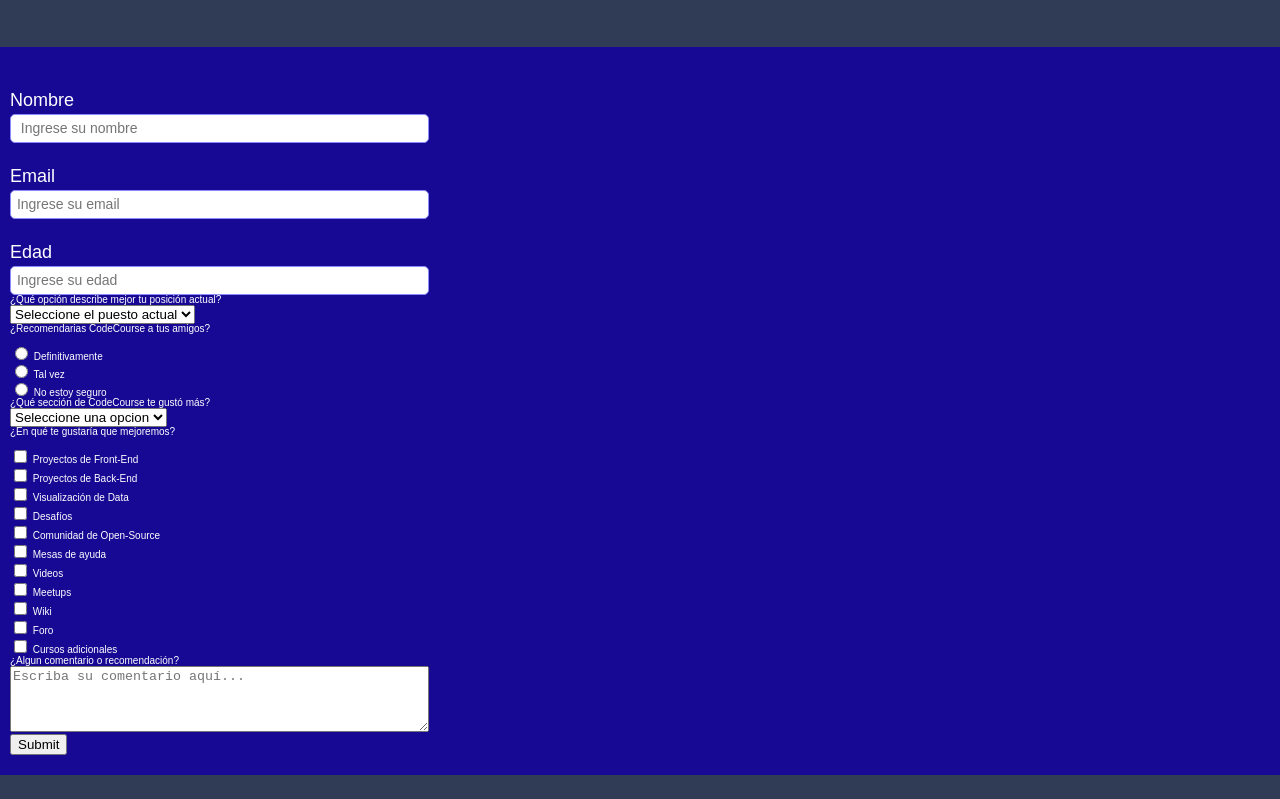
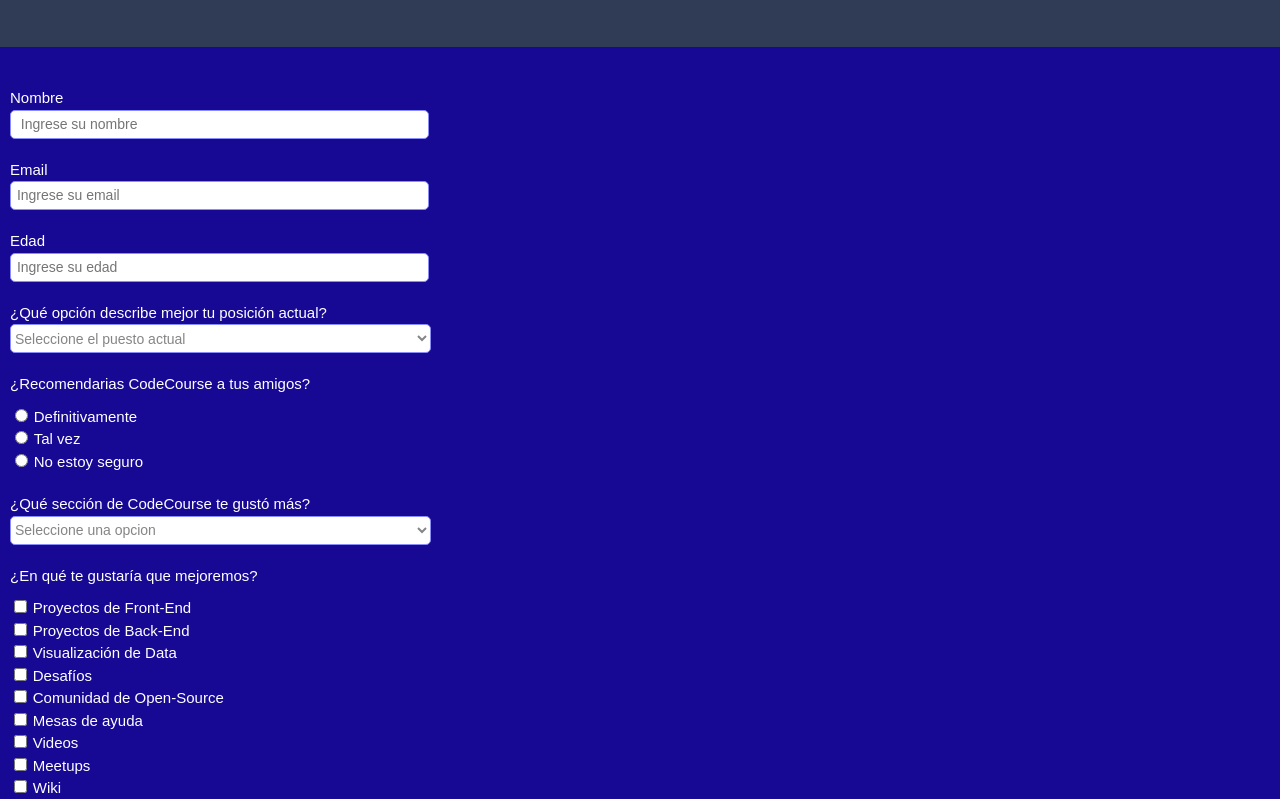
Before and after one commit to turavinin/survey-form, a plain HTML site: page index.html in a window 1280 px wide. Shown: the part 113-912 px from the top of the page. Before the commit the page ends 888 px from the top, so only its background shows below. Drawn offline with Linux system fonts and the light colour scheme.

Commit message:
Finish basic styles

```diff
--- a/index.html
+++ b/index.html
@@ -49,7 +49,7 @@
       <div class="drop1-div">
         <label for="dropdown" id="role-dropdown">¿Qué opción describe mejor tu posición actual?</label><br>
         <select id="dropdown" name="dropdown">
-        <option value="" disabled selected>Seleccione el puesto actual</option>
+          <option value="" disabled selected >   Seleccione el puesto actual</option>
           <option value="Estudiante">Estudiante</option>
           <option value="Profesional">Profesional</option>
           <option value="Prefiero no decirlo">Prefiero no decirlo</option>
@@ -59,7 +59,7 @@
 
       <!-- RADIO-BUTTONS -->
       <div class="radio-div">
-      <p id="radio-descripcion">¿Recomendarias CodeCourse a tus amigos?</P><br>
+      <p id="radio-description">¿Recomendarias CodeCourse a tus amigos?</P><br>
 
         <input type="radio" id="definitivamente" name="recomendacion" value="definitivamente">
         <label for="definitivamente">Definitivamente</label><br>
@@ -86,7 +86,7 @@
 
       <!-- CHECKBOXES -->
       <div class="check-div">
-      <p id="check-descripcion">¿En qué te gustaría que mejoremos?</p><br>
+      <p id="check-description">¿En qué te gustaría que mejoremos?</p><br>
 
         <input type="checkbox" id="mejora-1" name="mejora-1" value="Front-end">
         <label for="mejora-1">Proyectos de Front-End</label><br>
--- a/styles/styles.css
+++ b/styles/styles.css
@@ -56,7 +56,7 @@ textarea {
 }
 
 #name-label {
-  font-size: 1.8rem;
+  font-size: 1.5rem;
   line-height: 1.5;
 }
 
@@ -84,7 +84,7 @@ textarea {
 }
 
 #email-label {
-  font-size: 1.8rem;
+  font-size: 1.5rem;
   line-height: 1.5;
 }
 
@@ -104,7 +104,7 @@ textarea {
 }
 
 
-            /* EDAD INPUT */
+            /* AGE INPUT */
 
 .age-div {
   display: block;
@@ -113,7 +113,7 @@ textarea {
 }
 
 #number-label {
-  font-size: 1.8rem;
+  font-size: 1.5rem;
   line-height: 1.5;
 }
 
@@ -131,6 +131,191 @@ textarea {
 #number::placeholder {
   font-size: 1.4rem;
 }
+
+
+
+            /* ROLE INPUT */
+
+.drop1-div {
+  display: block;
+  margin-top: 20px;
+  width: 100%;
+}
+
+#role-dropdown {
+  font-size: 1.5rem;
+  line-height: 1.5;
+}
+
+#dropdown {
+  -webkit-border-radius: 20px;
+  -moz-border-radius: 20px;
+  border-radius: 5px;
+  border: 1px solid #8a8cfa;
+  line-height: 10px;
+  width: 100%;
+  max-width: 100%;
+  height: 29px;
+}
+
+select:valid {
+  font-size: 1.4rem;
+  background-color: #ffffff;
+  color: #4e4e4eb0
+}
+
+select > option[disabled] {
+  font-size: 1.3rem;
+}
+
+option {
+  font-size: 1.5rem;
+  color: #505050;
+}
+
+            /* RADIO INPUT */
+
+.radio-div {
+  display: block;
+  margin-top: 20px;
+  width: 100%;
+}
+
+#radio-description {
+  font-size: 1.5rem;
+  line-height: 1.5;
+}
+
+.radio-div > label {
+  font-size: 1.5rem;
+  line-height: 1.5;
+}
+
+
+            /* FEATURE DROP */
+
+.feature-div {
+  display: block;
+  margin-top: 20px;
+  width: 100%;
+}
+
+#feature-dropdown {
+  font-size: 1.5rem;
+  line-height: 1.5;
+}
+
+#dropdown-2 {
+  -webkit-border-radius: 20px;
+  -moz-border-radius: 20px;
+  border-radius: 5px;
+  border: 1px solid #8a8cfa;
+  line-height: 10px;
+  width: 100%;
+  max-width: 100%;
+  height: 29px;
+}
+
+select:valid {
+  font-size: 1.4rem;
+  background-color: #ffffff;
+  color: #4e4e4eb0
+}
+
+select > option[disabled] {
+  font-size: 1.3rem;
+}
+
+option {
+  font-size: 1.5rem;
+  color: #505050;
+}
+
+
+            /* FEATURE CHECK */
+
+.check-div {
+  display: block;
+  margin-top: 20px;
+  width: 100%;
+}
+
+#check-description {
+  font-size: 1.5rem;
+  line-height: 1.5;
+}
+
+.check-div > label {
+  font-size: 1.5rem;
+  line-height: 1.5;
+}
+
+
+            /* TEXTAREA  */
+
+.area-div {
+  display: block;
+  margin-top: 20px;
+  width: 100%;
+}
+
+.area-div > label {
+  font-size: 1.5rem;
+  line-height: 1.5;
+}
+
+textarea {
+  resize: vertical;
+}
+
+textarea::placeholder {
+  font-size: 1.4rem;
+}
+
+
+
+            /* SUBMIT BUTTON */
+
+.button-div {
+  display: block;
+  margin-top: 20px;
+  width: 100%;
+}
+
+#check-description {
+  font-size: 1.5rem;
+  line-height: 1.5;
+}
+
+.check-div > label {
+  font-size: 1.5rem;
+  line-height: 1.5;
+}
+
+#submit {
+  -webkit-border-radius: 20px;
+  -moz-border-radius: 20px;
+  border-radius: 5px;
+  border: none;
+  line-height: 10px;
+  width: 100%;
+  max-width: 100%;
+  height: 40px;
+  background-color: seagreen;
+  color: #ffffff;
+  font-size: 1.3rem;
+}
+
+
+
+
+
+
+
+
+
+
+
 
 
 
```
Lines whose indentation alone changed are shown as unchanged.
